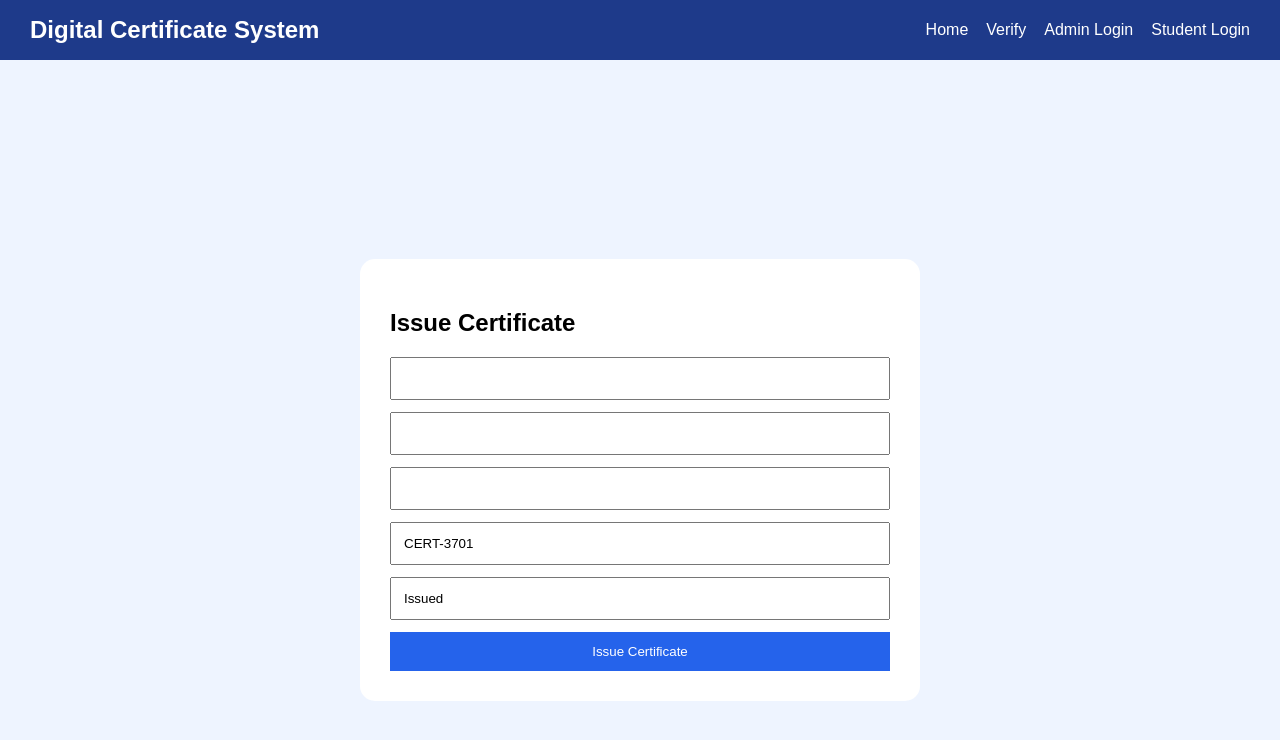
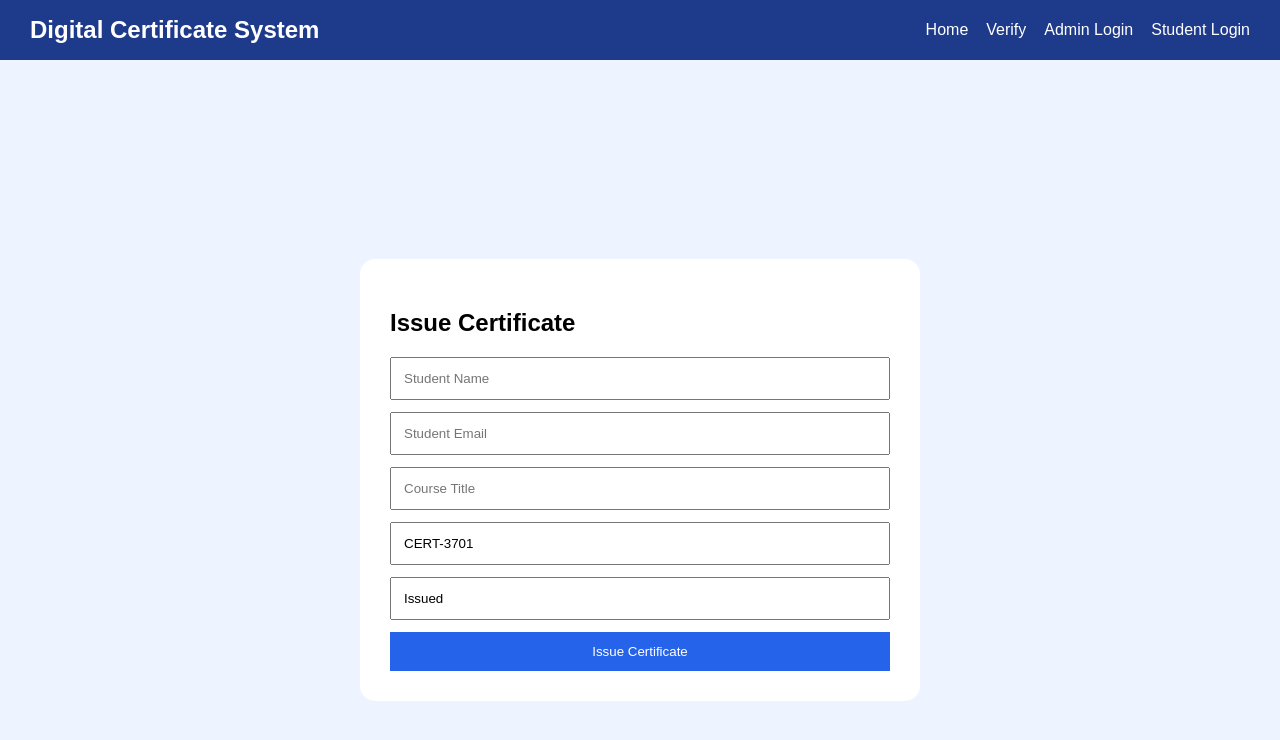
Before and after one commit to pravallikakonada/digital-certificate-issue, a React (Vite) app: page /issue in a window 1280 px wide. Shown: the top 740 px of the page. Built offline with nearby package versions, Linux system fonts and the light colour scheme; sample sign-in values are in the browser's storage.

Commit message:
fixed issue certificate page with fallback api

```diff
--- a/src/pages/IssueCertificate.jsx
+++ b/src/pages/IssueCertificate.jsx
@@ -4,6 +4,7 @@ import Header from "../components/Header";
 import { useLocation } from "react-router-dom";
 
 const API = "https://certificate-backend-mxjt.onrender.com/api/certificates/issue/";
+const FALLBACK_API = "https://certificate-backend-mxjt.onrender.com/api/certificates/";
 
 const IssueCertificate = () => {
   const location = useLocation();
@@ -17,6 +18,10 @@ const IssueCertificate = () => {
   const [status, setStatus] = useState("Issued");
   const [loading, setLoading] = useState(false);
 
+  const generateNewCertificateId = () => {
+    return "CERT-" + Math.floor(1000 + Math.random() * 9000);
+  };
+
   const handleSubmit = async (e) => {
     e.preventDefault();
 
@@ -25,24 +30,43 @@ const IssueCertificate = () => {
       return;
     }
 
+    const payload = {
+      student_name: studentName.trim(),
+      student_email: studentEmail.trim(),
+      course_title: courseTitle.trim(),
+      certificate_id: certificateId,
+      status: status,
+    };
+
     try {
       setLoading(true);
 
-      const response = await axios.post(
-        API,
-        {
-          student_name: studentName.trim(),
-          student_email: studentEmail.trim(),
-          course_title: courseTitle.trim(),
-          certificate_id: certificateId,
-          status: status,
-        },
-        {
+      let response;
+
+      try {
+        response = await axios.post(API, payload, {
           timeout: 120000,
+        });
+      } catch (firstError) {
+        if (
+          firstError?.response?.status === 404 ||
+          firstError?.response?.status === 405
+        ) {
+          response = await axios.post(FALLBACK_API, payload, {
+            timeout: 120000,
+          });
+        } else {
+          throw firstError;
         }
-      );
+      }
 
       alert(response?.data?.message || "Certificate issued successfully ✅");
+
+      setStudentName("");
+      setStudentEmail("");
+      setCourseTitle("");
+      setCertificateId(generateNewCertificateId());
+      setStatus("Issued");
     } catch (error) {
       console.error("Issue certificate error:", error?.response?.data || error);
 
@@ -50,6 +74,8 @@ const IssueCertificate = () => {
         alert("Certificate create ayye chance undi. My Certificates check cheyyi ✅");
       } else if (error?.response?.data?.error) {
         alert(error.response.data.error);
+      } else if (error?.response?.status) {
+        alert(`Server error: ${error.response.status}`);
       } else {
         alert("Certificate issue avvaledu ❌");
       }
@@ -66,11 +92,43 @@ const IssueCertificate = () => {
           <h2>Issue Certificate</h2>
 
           <form onSubmit={handleSubmit}>
-            <input type="text" value={studentName} onChange={(e) => setStudentName(e.target.value)} style={input} />
-            <input type="email" value={studentEmail} onChange={(e) => setStudentEmail(e.target.value)} style={input} />
-            <input type="text" value={courseTitle} onChange={(e) => setCourseTitle(e.target.value)} style={input} />
-            <input type="text" value={certificateId} readOnly style={input} />
-            <input type="text" value={status} readOnly style={input} />
+            <input
+              type="text"
+              placeholder="Student Name"
+              value={studentName}
+              onChange={(e) => setStudentName(e.target.value)}
+              style={input}
+            />
+
+            <input
+              type="email"
+              placeholder="Student Email"
+              value={studentEmail}
+              onChange={(e) => setStudentEmail(e.target.value)}
+              style={input}
+            />
+
+            <input
+              type="text"
+              placeholder="Course Title"
+              value={courseTitle}
+              onChange={(e) => setCourseTitle(e.target.value)}
+              style={input}
+            />
+
+            <input
+              type="text"
+              value={certificateId}
+              readOnly
+              style={input}
+            />
+
+            <input
+              type="text"
+              value={status}
+              readOnly
+              style={input}
+            />
 
             <button type="submit" style={btn} disabled={loading}>
               {loading ? "Please wait ......" : "Issue Certificate"}
```
